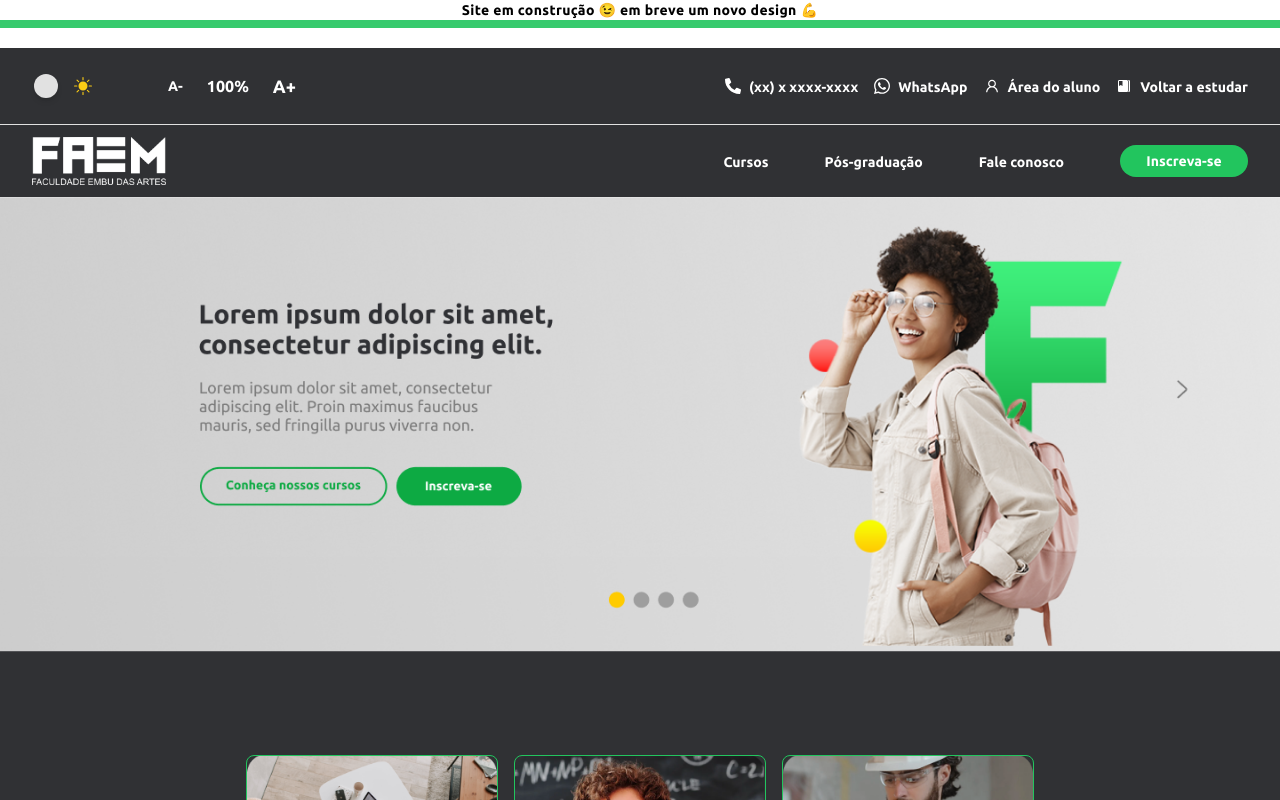
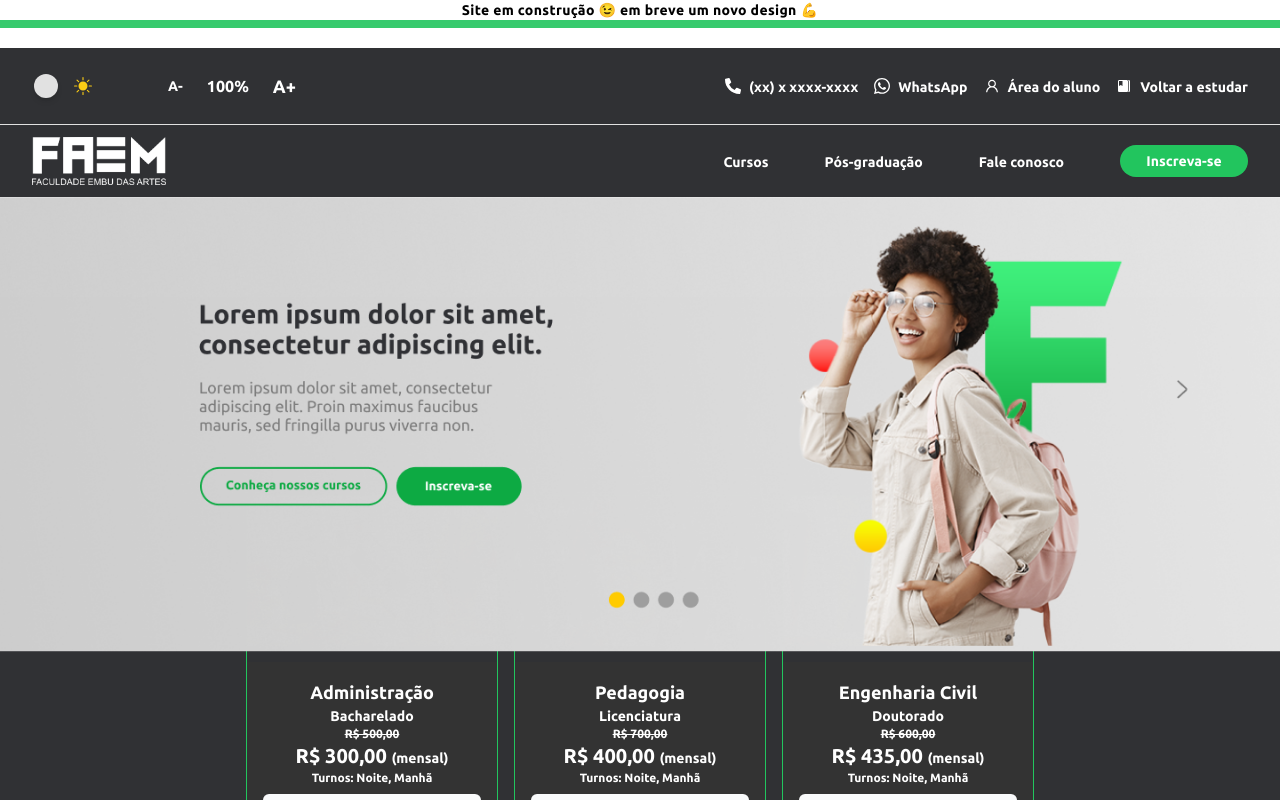
Before and after one commit to FFaem/Site_Faem, a Next.js app: page / in a window 1280 px wide. Shown: the top 800 px of the page. Built offline with nearby package versions, Linux system fonts and the light colour scheme.

Commit message:
UPDATE -
Ajustando responsividade para celulares

```diff
--- a/src/app/custom-styles.css
+++ b/src/app/custom-styles.css
@@ -1,19 +1,10 @@
-
-/* iPad Mini, iPad Air, e outros tablets */
 @media (min-width: 820px) and (max-width: 1024px) {
      .custom-mt {
        margin-top: 300px; /* Ajuste conforme necessário */
      }
    }
 
-   /* iPad Mini, iPad Air, e outros tablets */
-@media (min-width: 375px) and (max-width: 667px) {
-     .custom-mt {
-       margin-top: 700px; /* Ajuste conforme necessário */
-     }
-   }
 
-    /* iPad Mini, iPad Air, e outros tablets */
 @media (min-width: 768px) and (max-width: 1024px) {
      .custom-mt {
        margin-top: 700px; /* Ajuste conforme necessário */
@@ -21,24 +12,19 @@
    }
 
 
-   /* Surface Duo e outros dispositivos de tela pequena */
+
    @media (min-width: 540px) and (max-height: 720px) {
      .custom-mt {
        margin-top: 580px; /* Ajuste conforme necessário */
      }
    }
 
-   /* Asus Zenbook Fold e dispositivos de tela média */
+
    @media (min-width: 853px) and (max-width: 1280px) {
      .custom-mt {
        margin-top: 180px; /* Ajuste conforme necessário */
      }
    }
-
-
-
-
-   /* Nest Hub e Nest Hub Max */
 
 
    @media (min-width: 1280px) and (max-height: 800px) {
@@ -96,3 +82,33 @@
        margin-top: 360px; /* Ajuste para Nest Hub */
      }
    }
+
+   @media (min-width: 729px) and (max-height: 1206px) {
+     .custom-mt {
+       margin-top: 180px; /* Ajuste para Nest Hub */
+     }
+   }
+
+   @media (min-width: 666px) and (max-height: 1206px) {
+     .custom-mt {
+       margin-top: 100px; /* Ajuste para Nest Hub */
+     }
+   }
+
+   @media (min-width: 655px) and (max-height: 1206px) {
+     .custom-mt {
+       margin-top: 100px; /* Ajuste para Nest Hub */
+     }
+   }
+
+   @media (min-width: 641px) and (max-height: 1206px) {
+     .custom-mt {
+       margin-top: 100px; /* Ajuste para Nest Hub */
+     }
+   }
+
+   @media (min-width: 375px) and (max-width: 667px) {
+     .custom-mt {
+       margin-top: 700px; /* Ajuste conforme necessário */
+     }
+   }
```
